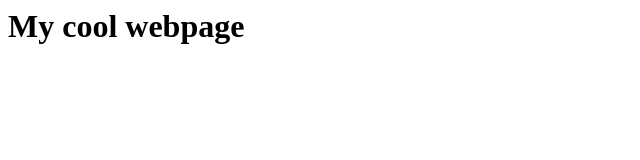
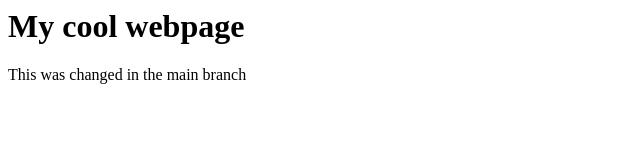
Before and after one commit to Yeab243/simple-web-page, a plain HTML site: page index.html in a window 1280 px wide. Shown: the whole page, without its empty margins (0-640 px from the left). Drawn offline with Linux system fonts and the light colour scheme.

Commit message:
Update index.html

```diff
--- a/index.html
+++ b/index.html
@@ -1 +1,2 @@
 <h1> My cool webpage </h1>
+<p>This was changed in the main branch</P>
```
